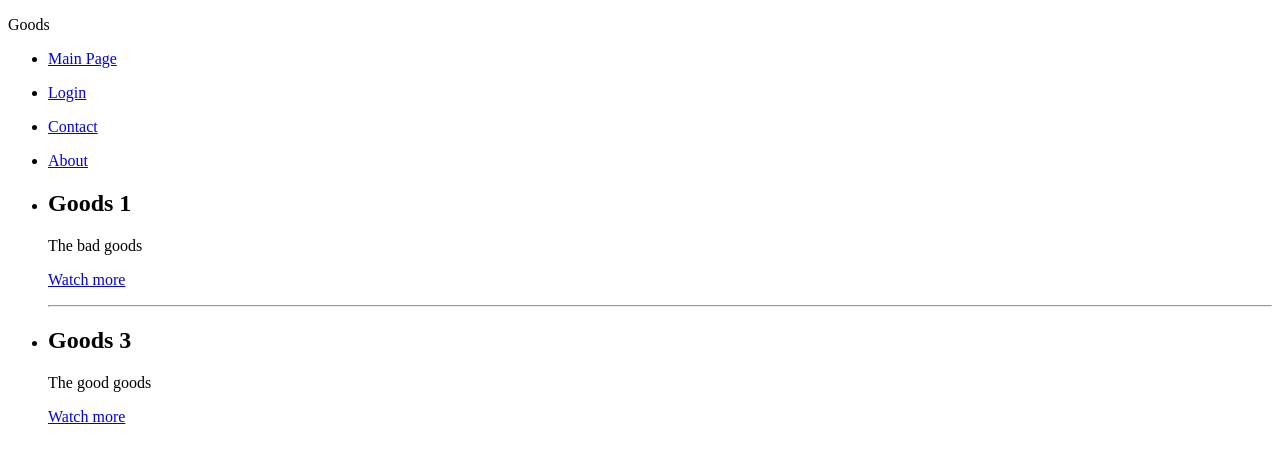
After one commit to Errorinthekod/django_learn, a Django app: page /goods/ in a window 1280 px wide. The commit adds this page. Shown: the top 463 px of the page. Run offline with Django 5.2, Linux system fonts and the light colour scheme.

Commit message:
template tags if and for

```diff
--- /dev/null
+++ b/home/templates/home/goods.html
@@ -0,0 +1,38 @@
+<!DOCTYPE html>
+<html lang="en">
+<head>
+    <meta charset="UTF-8">
+    <title>Goods</title>
+</head>
+<body>
+    <p>Goods</p>
+    <ul>
+        <li><a href="{% url 'home' %}">Main Page</a></li>
+        {% for m in main_menu %}
+        {% if not forloop.last %}
+        <li>
+        {% else %}
+        <li class = "last">
+        {% endif %}
+
+            <p><a href="{% url m.url_name %}">{{ m.name }}</a></p>
+        </li>
+        {% endfor %}
+    </ul>
+    <ul>
+        {% for g in goods %}
+        {% if g.is_active %}
+        <li>
+            <h2>{{ g.title }}</h2>
+            <p>{{ g.description }}</p>
+            <p><a href = "{% url 'show_goods_html' g.id %}">Watch more</a></p>
+            {% if not forloop.last %}
+            <hr>
+            {% endif %}
+        </li>
+        {% endif %}
+        {% endfor %}
+
+    </ul>
+</body>
+</html>
--- a/home/templates/home/index.html
+++ b/home/templates/home/index.html
@@ -30,5 +30,6 @@
     <p>{{ obj }}'s "b" element is {{ obj.b }}</p>
     <p>{{ str|cut:"t" }}</p>
     <p>{{ question_str|cut:" "|cut:"?" }}</p>
+    <p>{{ url }}</p>
 </body>
 </html>
--- a/home/urls.py
+++ b/home/urls.py
@@ -6,6 +6,9 @@ register_converter(converters.FourDigitYearConverter, "year4")
 
 urlpatterns = [
     path("", views.home, name = "home"),
+    path("about/", views.about, name = "about"),
+    path("login/", views.login, name = "login"),
+    path("contact/", views.contact, name = "contact"),
     path("view/", views.first, name = "first"),
     path("dynamic_view/<int:cat_id>/", views.dynamic, name = "dynamic_id"),
     path("slug_view/<slug:cat_slug>/", views.slug, name = "slug"),
@@ -14,4 +17,7 @@ urlpatterns = [
     path("archive/<year4:year>/", views.archive, name = "archive"),
     path("rndr_to_str/", views.rndr_to_str, name = "render_to_string"),
     path("rndr_html/", views.rndr_html, name = "render_html"),
+    path("goods/", views.dataDB, name = "goods_html"),
+    path("goods_id/<int:goods_id>/", views.show_goods, name = "show_goods_html"),
+
 ]
--- a/home/views.py
+++ b/home/views.py
@@ -1,15 +1,27 @@
 from django.http import HttpResponse, HttpResponseNotFound, Http404, HttpResponseRedirect, HttpResponsePermanentRedirect
 from django.shortcuts import render, redirect
 from django.urls import reverse
+from django.template.defaultfilters import slugify
 from django.template.loader import render_to_string
 
 
 menu = ["Main page", "About", "Login"]
+main_menu = [
+    {"name": "Login", "url_name": "login"},
+    {"name": "Contact", "url_name": "contact"},
+    {"name": "About", "url_name": "about"},
+]
 
 class MyClass:
     def __init__(self, a, b):
         self.a = a
         self.b = b
+
+data_db = [
+    {"id": 1, "title": "Goods 1", "description": "The bad goods", "is_active": True},
+    {"id": 2, "title": "Goods 2", "description": "The good goods", "is_active": False},
+    {"id": 3, "title": "Goods 3", "description": "The good goods", "is_active": True}
+]
 
 def first(request):
     return HttpResponse("First view")
@@ -79,6 +91,28 @@ def rndr_html(request):
             "k2": "v2",
         },
         "obj": MyClass(10, 20),
+        "url": slugify("The main page"),
 
     }
     return render(request, "home/index.html", context=data)
+
+def dataDB(request):
+    data = {
+        "main_menu": main_menu,
+        "goods": data_db,
+
+    }
+    return render(request, "home/goods.html", context = data)
+
+
+def show_goods(request, goods_id):
+    return HttpResponse(f"Goods with id:{goods_id}")
+
+def about(request):
+    return HttpResponse("About")
+
+def login(request):
+    return HttpResponse("Login")
+
+def contact(request):
+    return HttpResponse("pywask")
```
